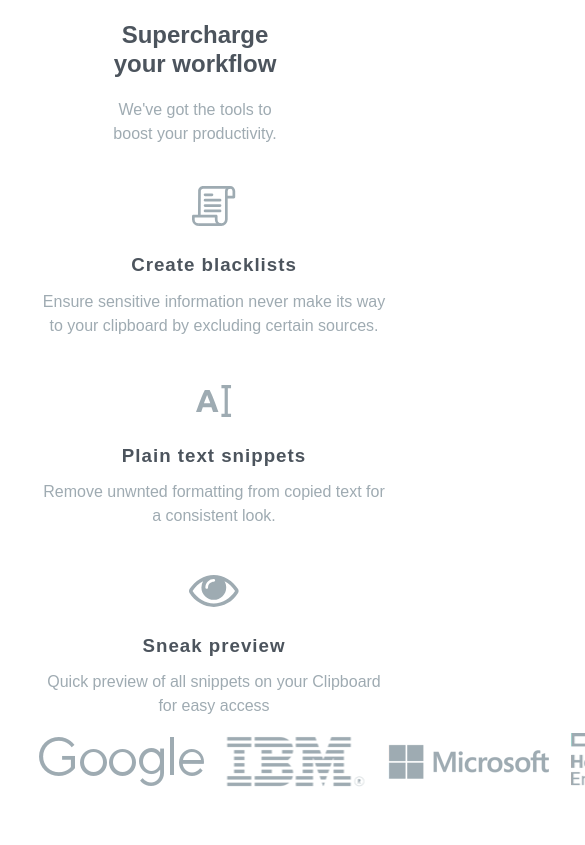
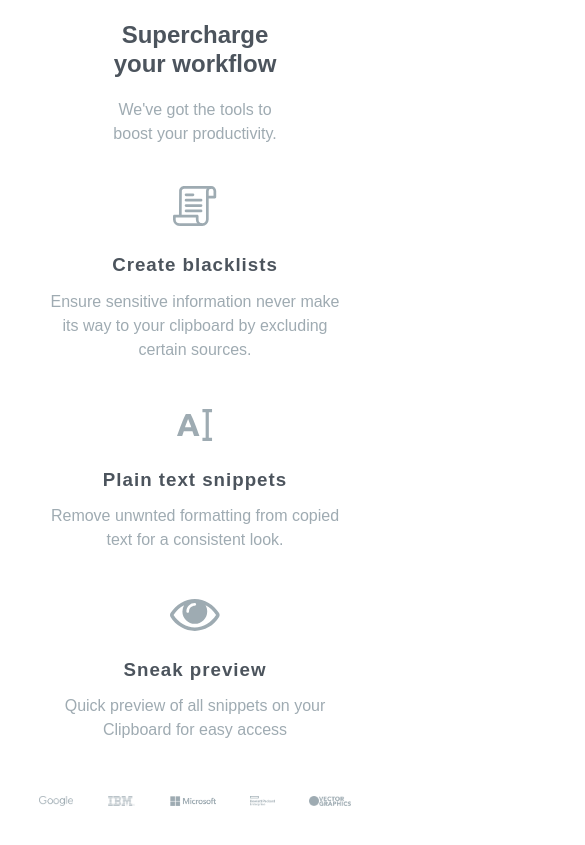
Before and after one commit to KingBogo303/clipboard-landing-page, a plain HTML site: page index.html in a window 390 px wide. Shown: the part 2505-3350 px from the top of the page, 585 px wide, since content can reach past the window. Before the commit the page ends 3294 px from the top, so only its background shows below. Drawn offline with Linux system fonts and the light colour scheme; a web font is replaced by a local one.

Commit message:
fix spaces and add media query for brands section

```diff
--- a/index.css
+++ b/index.css
@@ -110,7 +110,8 @@ button {
   padding-inline: 10%;
   display: grid;
   gap: 2rem;
-  grid-template-columns: repeat(auto-fit, minmax(350px, auto));
+  justify-content: center;
+  grid-template-columns: repeat(auto-fit, minmax(270px, 300px));
 }
 .icon-grid {
   margin-bottom: 1.5rem;
@@ -120,13 +121,34 @@ h3 {
   margin-bottom: 0.8rem;
 }
 .brands {
+  padding-block: 10%;
   display: flex;
   padding-inline: 10%;
   gap: 1.4rem;
   align-items: center;
   justify-content: space-between;
 }
+
 .brands img {
-  height: 100%;
+  height: 30px;
   width: auto;
 }
+
+@media (max-width: 830px) {
+  .brands img {
+    height: 20px;
+  }
+}
+@media (max-width: 512px) {
+  .brands img {
+    height: 10px;
+  }
+  .brands {
+    gap: 1rem;
+  }
+}
+/* @media (max-width: 362px) {
+  .brands img {
+    height: 7px;
+  }
+} */
```
